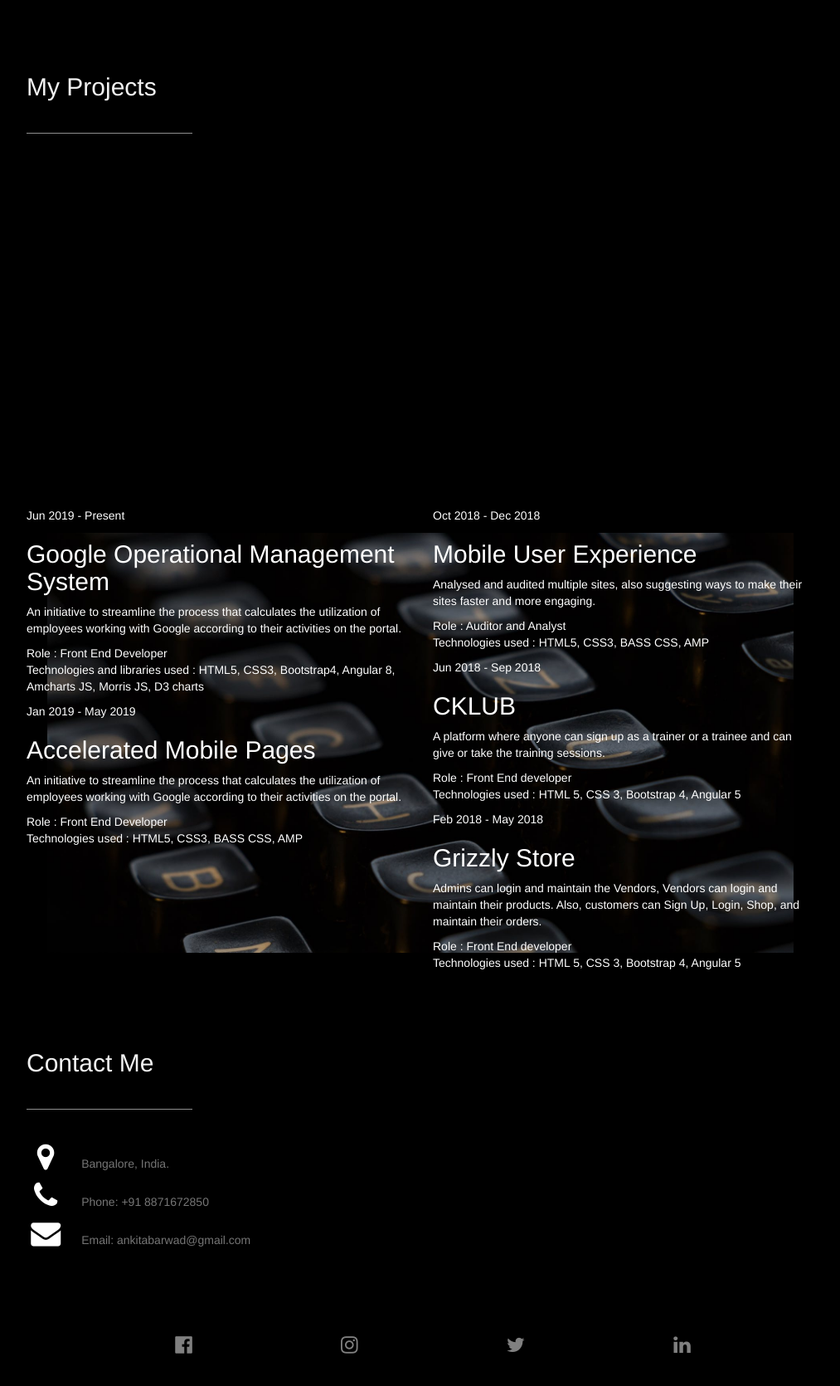
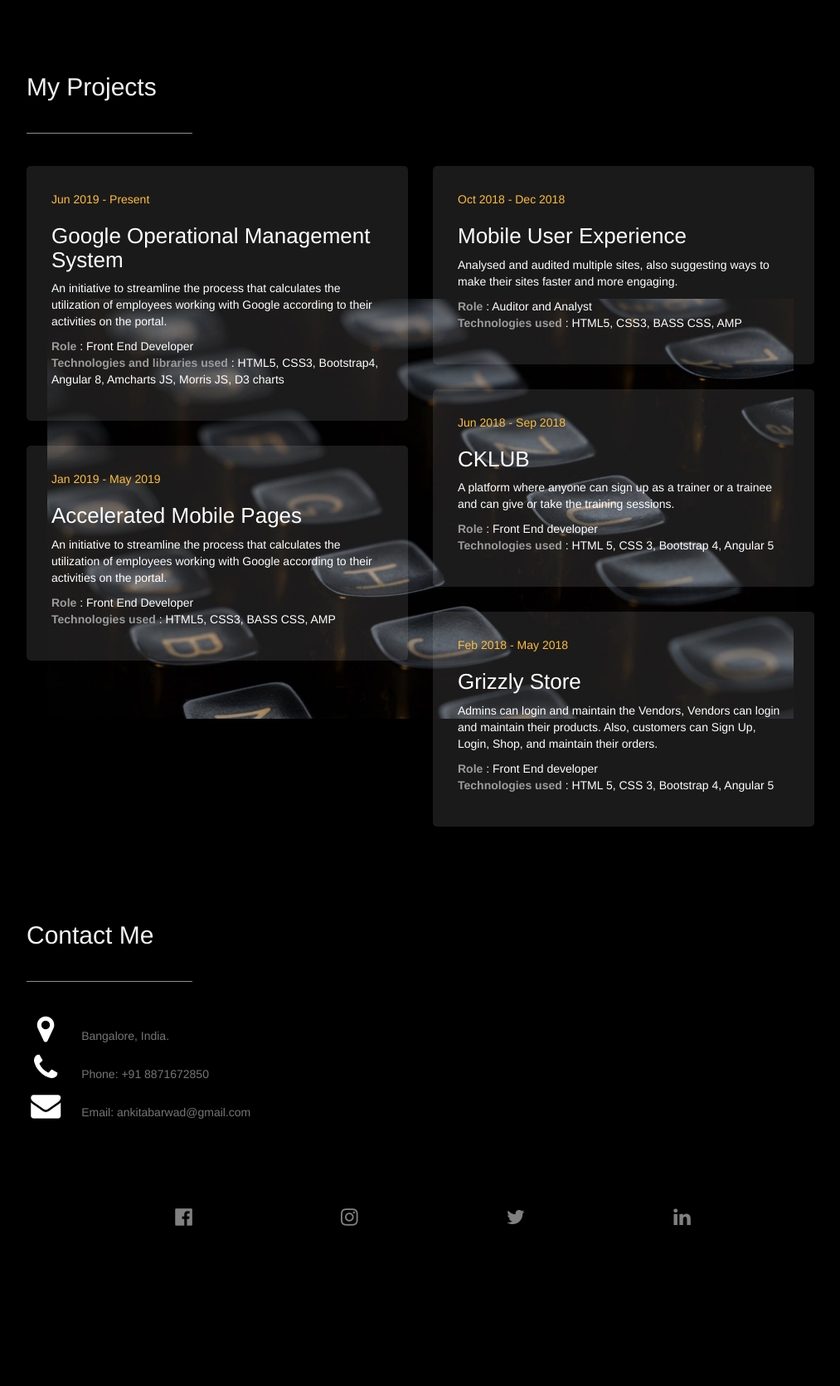
Before and after one commit to Ankita-Barwad/ankita-barwad.github.io, a PHP site: page / in a window 1280 px wide. Shown: the part 1150-2820 px from the top of the page at 83% size, without its empty margins (178-1191 px from the left). After the commit the page ends 2627 px from the top, so only its background shows below. Run offline with PHP 8.4, Linux system fonts and the light colour scheme.

Commit message:
Update NewFile.css

```diff
--- a/css/NewFile.css
+++ b/css/NewFile.css
@@ -7,6 +7,10 @@ body, h1, h2, h3, h4, h5, h6 {
 }
 
 /* Set the width of the sidebar to 120px */
+
+.w3-modal-content {
+	top: 120px;
+}
 
 .w3-sidebar {
 	width: 120px;
@@ -34,7 +38,7 @@ body, h1, h2, h3, h4, h5, h6 {
 }
 
 .parallax2 {
-	margin-top: 450px;
+	/* margin-top: 450px; */
 	/* background: url("background-image.jpeg"); */
 	/* 	opacity: 0.65; */
 	/* min-height: 500px; */
@@ -85,15 +89,14 @@ body, h1, h2, h3, h4, h5, h6 {
 
 .hobby-modal {
 	padding: 5%;
-	margin: 50% auto;
-	;
+	margin: auto;
 	text-align: center;
 	padding-top: 2%;
 }
 
 .img-circle {
 	border-radius: 50% !important;
-	margin-bottom: 2%;
+	margin-bottom: 20px;
 }
 
 .left {
@@ -171,6 +174,12 @@ body, h1, h2, h3, h4, h5, h6 {
 	text-align: center;
 }
 
+.item.active h3 {
+	font-size: 50px;
+	font-weight: 700;
+	color: white;
+}
+
 .loader {
 	border: 16px solid #f3f3f3;
 	border-radius: 50%;
@@ -180,24 +189,39 @@ body, h1, h2, h3, h4, h5, h6 {
 	width: 120px;
 	height: 120px;
 	margin-left: 40%;
-	-webkit-animation: spin 2s linear infinite;
+	-webkit-animation: spin 1.5s linear infinite;
 	animation: spin 2s linear infinite;
 }
 
-@-webkit-keyframes spin {
-	0% {
-		-webkit-transform: rotate(0deg);
-	}
-	100% {
-		-webkit-transform: rotate(360deg);
-	}
+.resume-wrap .date {
+	color: #ffbd39;
 }
 
-@keyframes spin {
-	0% {
-		transform: rotate(0deg);
-	}
-	100% {
-		transform: rotate(360deg);
-	}
+.resume-wrap h2 {
+	font-size: 26px;
+	color: white;
 }
+
+.position span, .resume-wrap>.mt-4 span {
+	color: #9c9c9c;
+	font-weight: 700;
+}
+
+.resume-wrap {
+	width: 100%;
+	margin-bottom: 30px;
+	background: rgba(255, 255, 255, 0.1);
+	padding: 30px;
+	-webkit-border-radius: 5px;
+	-moz-border-radius: 5px;
+	-ms-border-radius: 5px;
+	border-radius: 5px;
+}
+
+.w3-modal {
+	padding: 0;
+}
+
+div {
+	animation-duration: 2s;
+}
```
